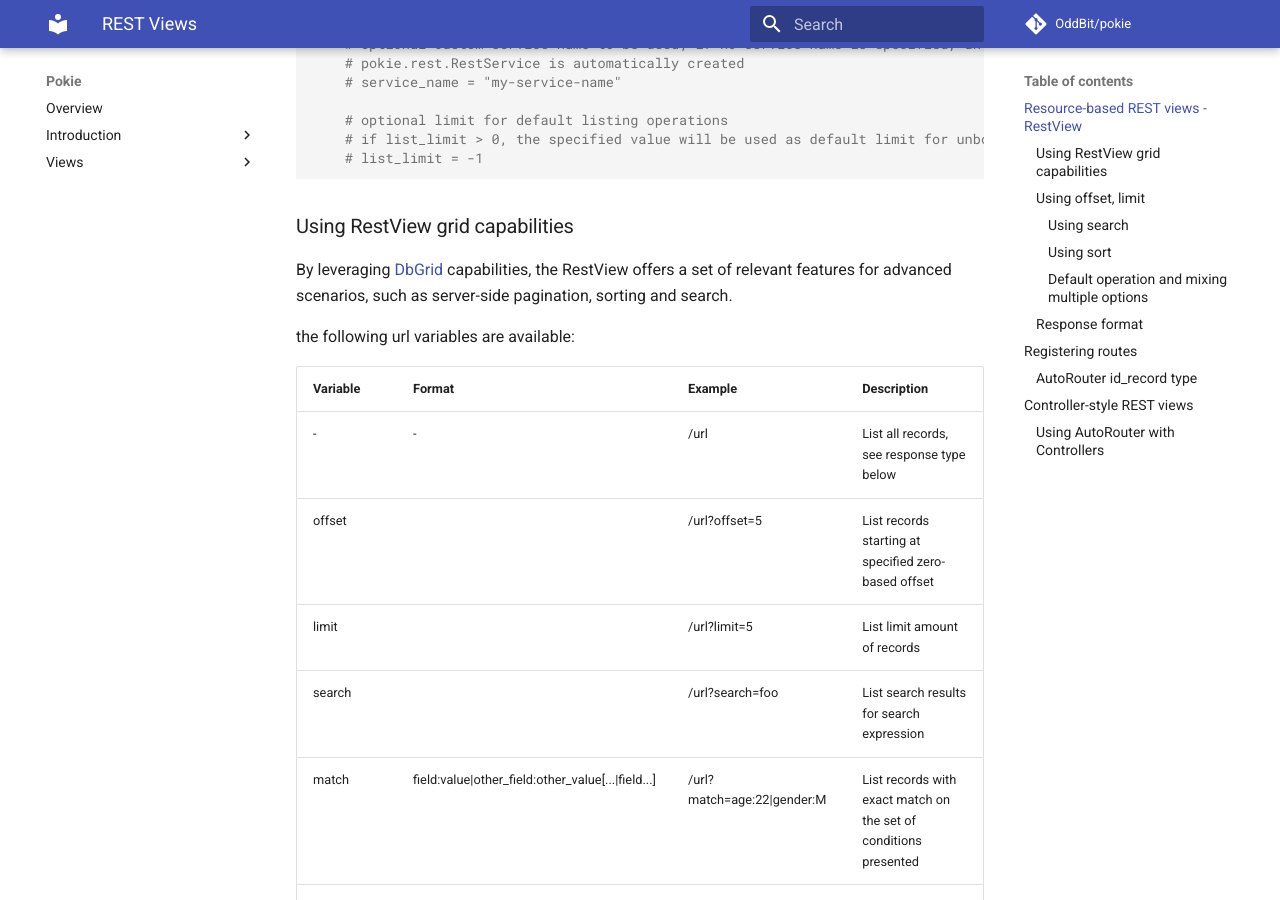
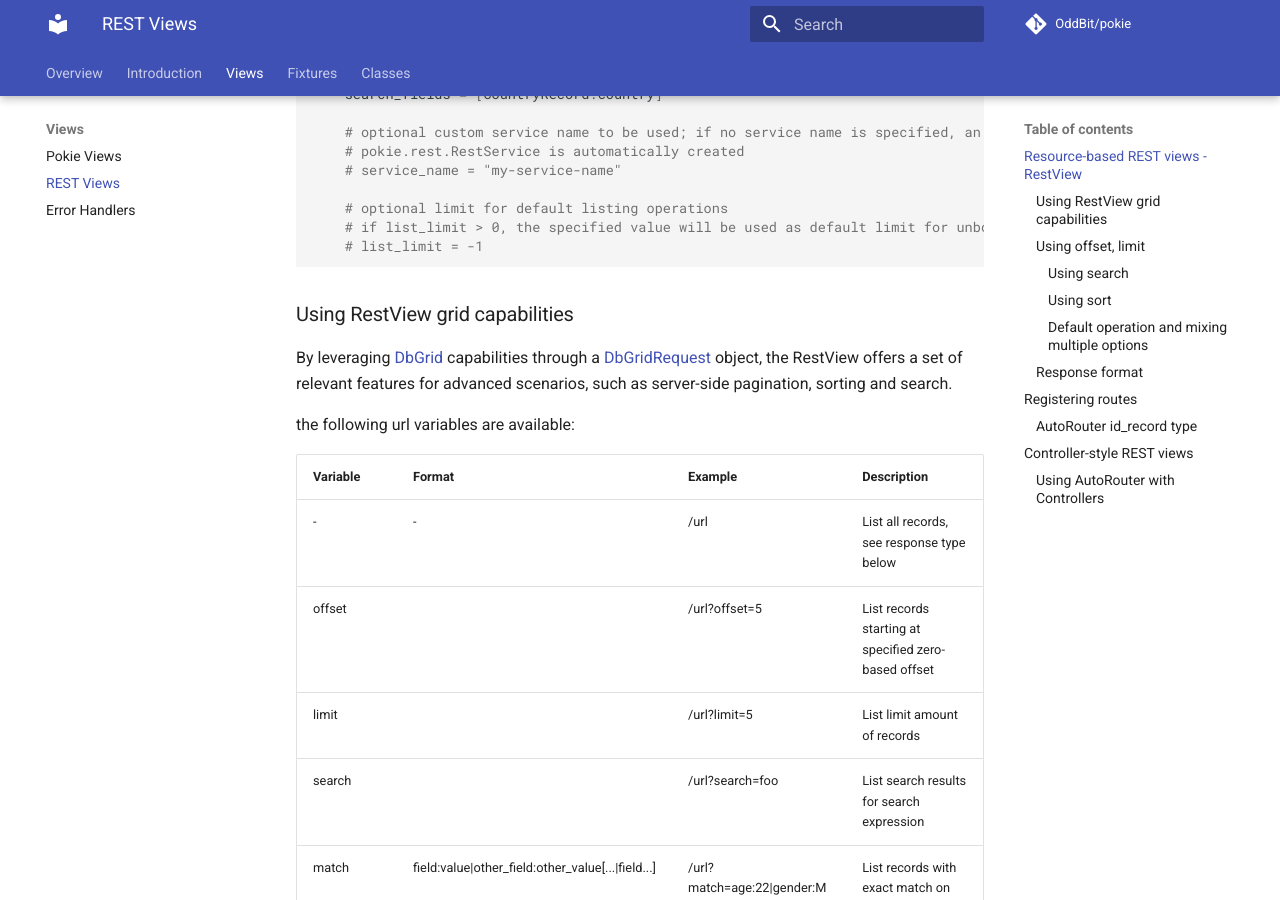
Before and after one commit to oddbit-project/pokie, an MkDocs documentation site: the page built from docs/http/rest.md, in a window 1280 px wide and 900 px high, scrolled down 1191 px. Built offline with MkDocs 1.6.1 and Material for MkDocs 9.7.7, drawn with Linux system fonts in a browser that asks for light colours; some of the changed text lies outside the part shown.

Commit message:
documentation adjustments/improvements

```diff
--- a/docs/http/rest.md
+++ b/docs/http/rest.md
@@ -63,9 +63,8 @@
 
 ### Using RestView grid capabilities
 
-By leveraging [DbGrid](https://oddbit-project.github.io/rick_db/grid/) capabilities, the RestView offers a set of
-relevant
-features for advanced scenarios, such as server-side pagination, sorting and search.
+By leveraging [DbGrid](https://oddbit-project.github.io/rick_db/grid/) capabilities through a [DbGridRequest](dbgridrequest.md) object, the RestView offers a set of
+relevant features for advanced scenarios, such as server-side pagination, sorting and search.
 
 the following url variables are available:
 
--- a/mkdocs.yml
+++ b/mkdocs.yml
@@ -1,5 +1,5 @@
 site_name: Pokie
-site_description: Flask boilerplate
+site_description: REST Web Framework based on Flask
 strict: true
 site_url: https://git.oddbit.org/OddBit/pokie/
 repo_name: OddBit/pokie
@@ -7,7 +7,13 @@
 
 theme:
   name: material
-
+  features:
+    - navigation.tabs
+    - navigation.tabs.sticky
+    - navigation.sections
+    - navigation.path
+    - navigation.footer
+    -
 nav:
 - Overview: index.md
 - Introduction:
@@ -15,15 +21,47 @@
     - Scaffolding: tutorial/scaffolding.md
     - Tutorial: tutorial/tutorial.md
 - Views:
-    - Pokie Views: views/index.md
-    - REST Views: views/rest.md
-    - Controllers: views/controllers.md
+    - Pokie Views: http/index.md
+    - REST Views: http/rest.md
+    - Error Handlers: http/error_handler.md
+
+- Fixtures:
+     - Adding fixtures: fixtures.md
+
+- Classes:
+    - DbGridRequest: http/dbgridrequest.md
+    - JSONResponse: http/json_response.md
+
+
 plugins:
 - search
 
 markdown_extensions:
-  - pymdownx.highlight:
-      anchor_linenums: true
+  # Python Markdown
+  - abbr
+  - admonition
+  - attr_list
+  - def_list
+  - footnotes
+  - md_in_html
+  - toc:
+      permalink: true
+
+  # Python Markdown Extensions
+  - pymdownx.arithmatex:
+      generic: true
+  - pymdownx.betterem:
+      smart_enable: all
+  - pymdownx.caret
+  - pymdownx.details
+  - pymdownx.highlight
   - pymdownx.inlinehilite
-  - pymdownx.snippets
+  - pymdownx.keys
+  - pymdownx.mark
+  - pymdownx.smartsymbols
   - pymdownx.superfences
+  - pymdownx.tabbed:
+      alternate_style: true
+  - pymdownx.tasklist:
+      custom_checkbox: true
+  - pymdownx.tilde
--- a/requirements-dev.txt
+++ b/requirements-dev.txt
@@ -4,6 +4,6 @@
 flake8_black==0.3.6
 coverage==7.2.5
 tox==4.5.1
-mkdocs==1.4.3
+mkdocs==1.5.3
 mkdocs-material
 mkdocs-material-extensions
```
Also changed, not shown: other parts of docs/http/rest.md (+1 -1 lines), docs/http/camelcase_json_response.md (added, +22 -0 lines), docs/http/index.md (+1 -1 lines), docs/http/json_response.md (+0 -23 lines), docs/index.md (+1 -1 lines), docs/http/controllers.md (deleted), docs/http/named.md (deleted), 1 other file.
